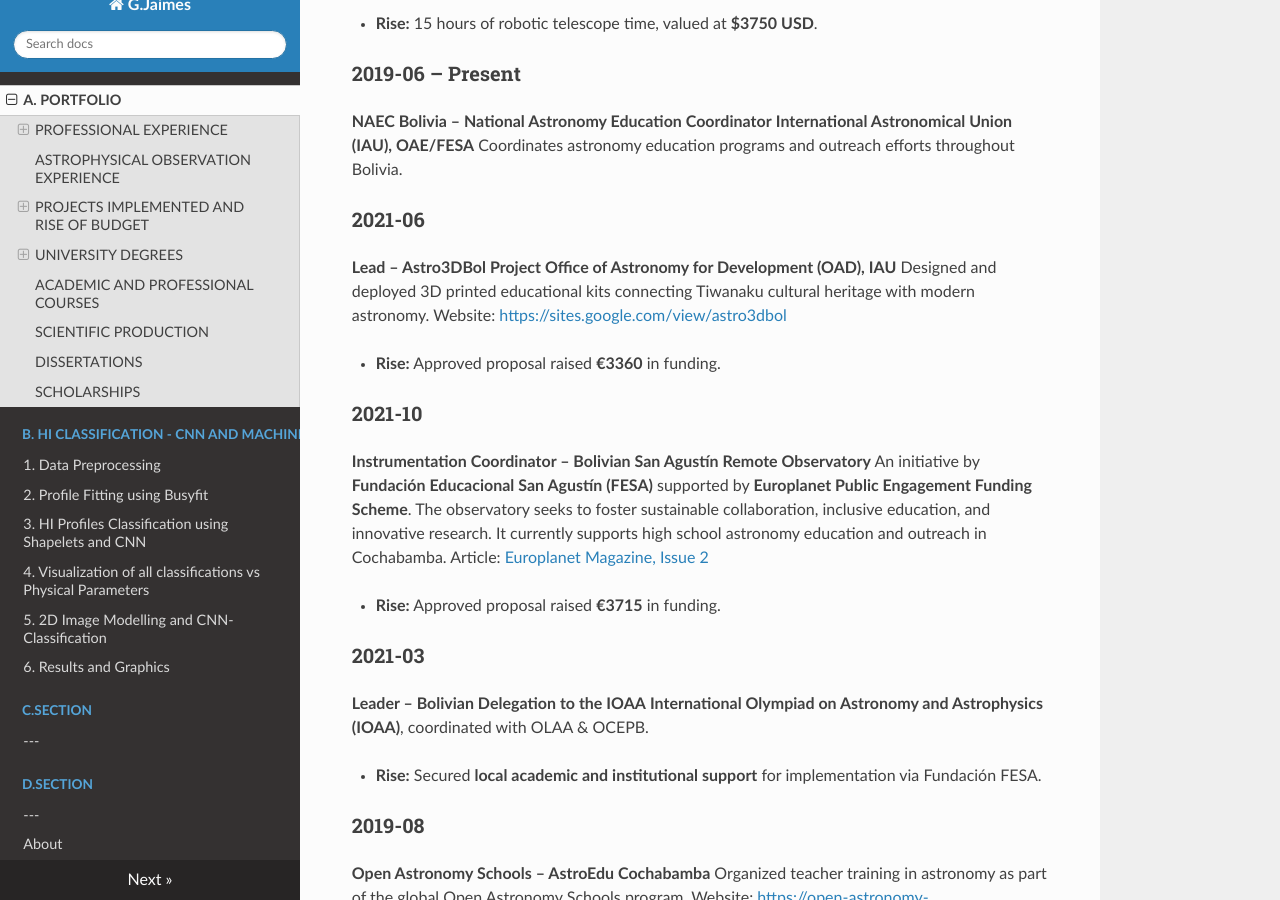
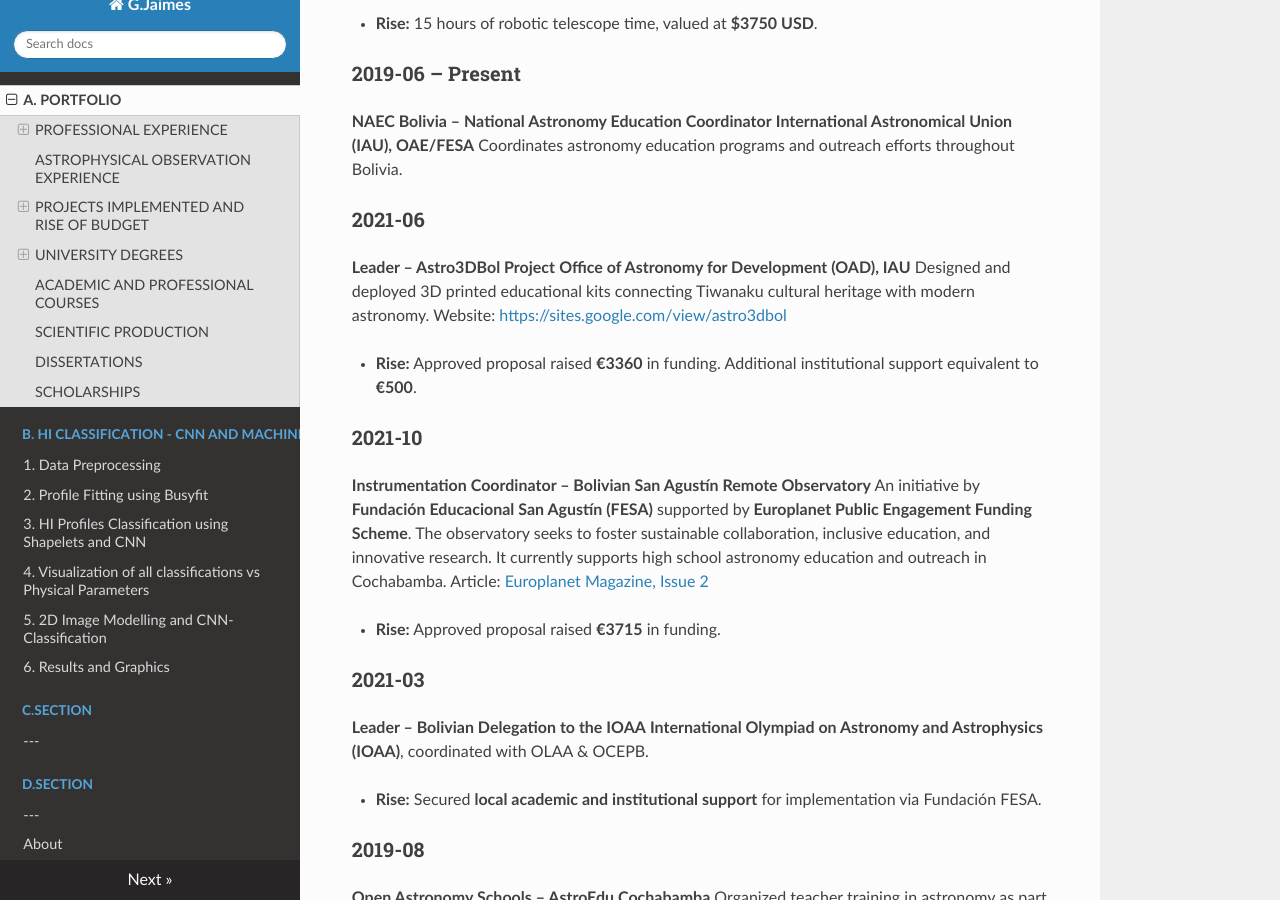
Before and after one commit to gabojaimesillanes/g.jaimes.illanes, an MkDocs documentation site: the page built from docs/portfolio.md, in a window 1280 px wide and 900 px high, scrolled down 2998 px. Built offline with MkDocs 1.6.1, drawn with Linux system fonts in a browser that asks for light colours; nearby versions of some CDN libraries; some of the changed text lies outside the part shown.

Commit message:
Update portfolio.md

```diff
--- a/docs/portfolio.md
+++ b/docs/portfolio.md
@@ -103,12 +103,12 @@
 
 ### 2021-06
 
-**Lead – Astro3DBol Project**
+**Leader – Astro3DBol Project**
 **Office of Astronomy for Development (OAD), IAU**
 Designed and deployed 3D printed educational kits connecting Tiwanaku cultural heritage with modern astronomy.
 Website: [https://sites.google.com/view/astro3dbol](https://sites.google.com/view/astro3dbol)
 
-* **Rise:** Approved proposal raised **€3360** in funding.
+* **Rise:** Approved proposal raised **€3360** in funding. Additional institutional support equivalent to **€500**.
 
 ### 2021-10
 
@@ -219,10 +219,12 @@
 * **Astrophysics in Action for Science, Education and Projects**
   Horizons 2024: SG Bolivia Online Workshop, Bolivia.
 
-* **[DSO Astrophotography](https://www.opinion.com.bo/opinion/gabriel-andres-jaimes-illanes/astrofotografia-dso/20220816224512877127.html)**
+* **DSO Astrophotography**
+* [https://www.opinion.com.bo/opinion/gabriel-andres-jaimes-illanes](https://www.opinion.com.bo/opinion/gabriel-andres-jaimes-illanes/astrofotografia-dso/20220816224512877127.html)
   *Published in Opinión newspaper on August 17, 2022.*
 
-* **[The Art of Looking Beyond the Lights](https://www.lostiempos.com/oh/actualidad/20240219/arte-mirar-mas-alla-luces)**
+* **The Art of Looking Beyond the Lights**
+* [https://www.lostiempos.com/oh/actualidad/20240219/arte-mirar-mas-alla-luces](https://www.lostiempos.com/oh/actualidad/20240219/arte-mirar-mas-alla-luces)
   *Published in Los Tiempos newspaper on February 19, 2024.*
 
 * **Coordination of the “San Agustín” Astronomy Club**
```
